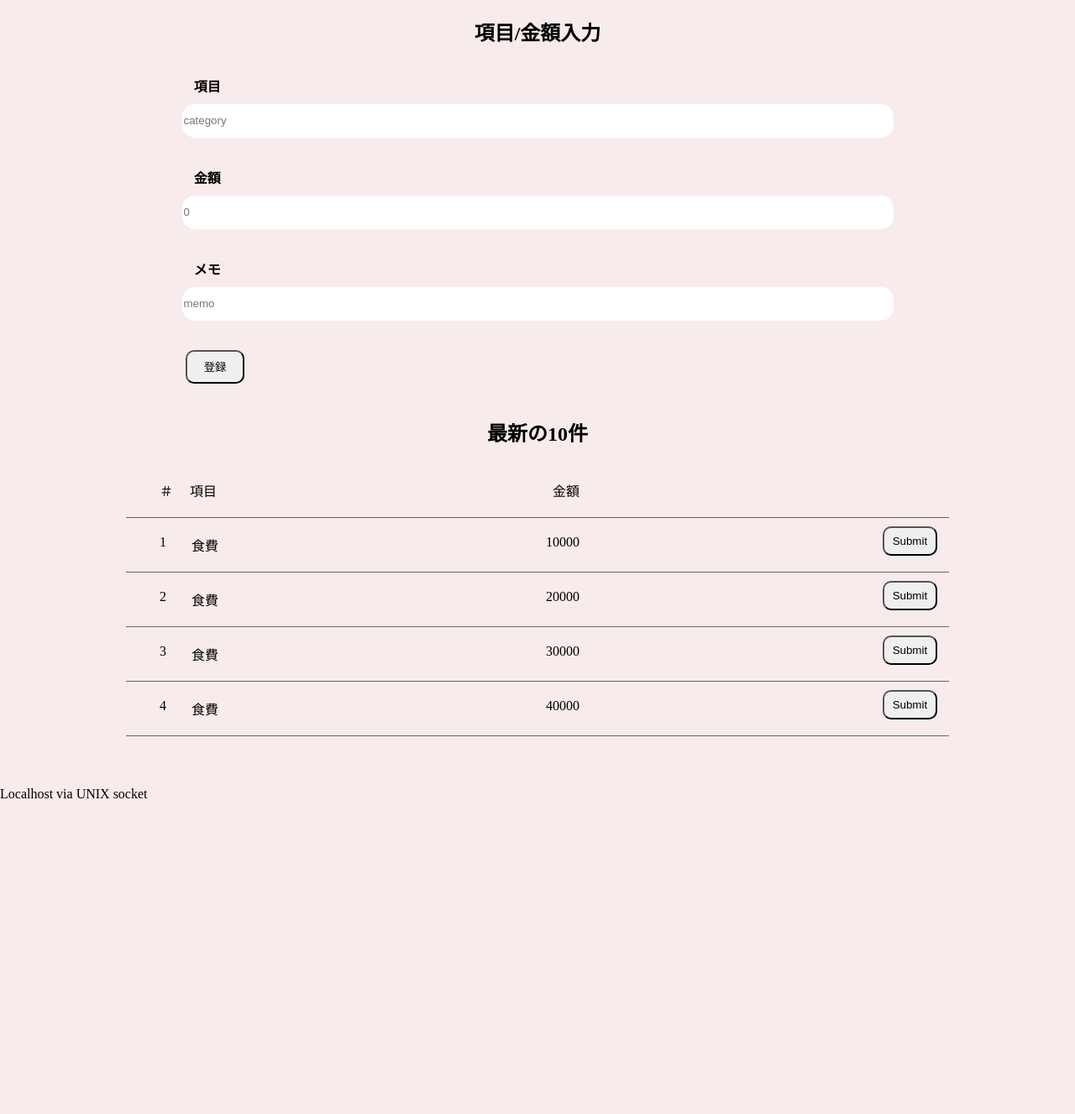
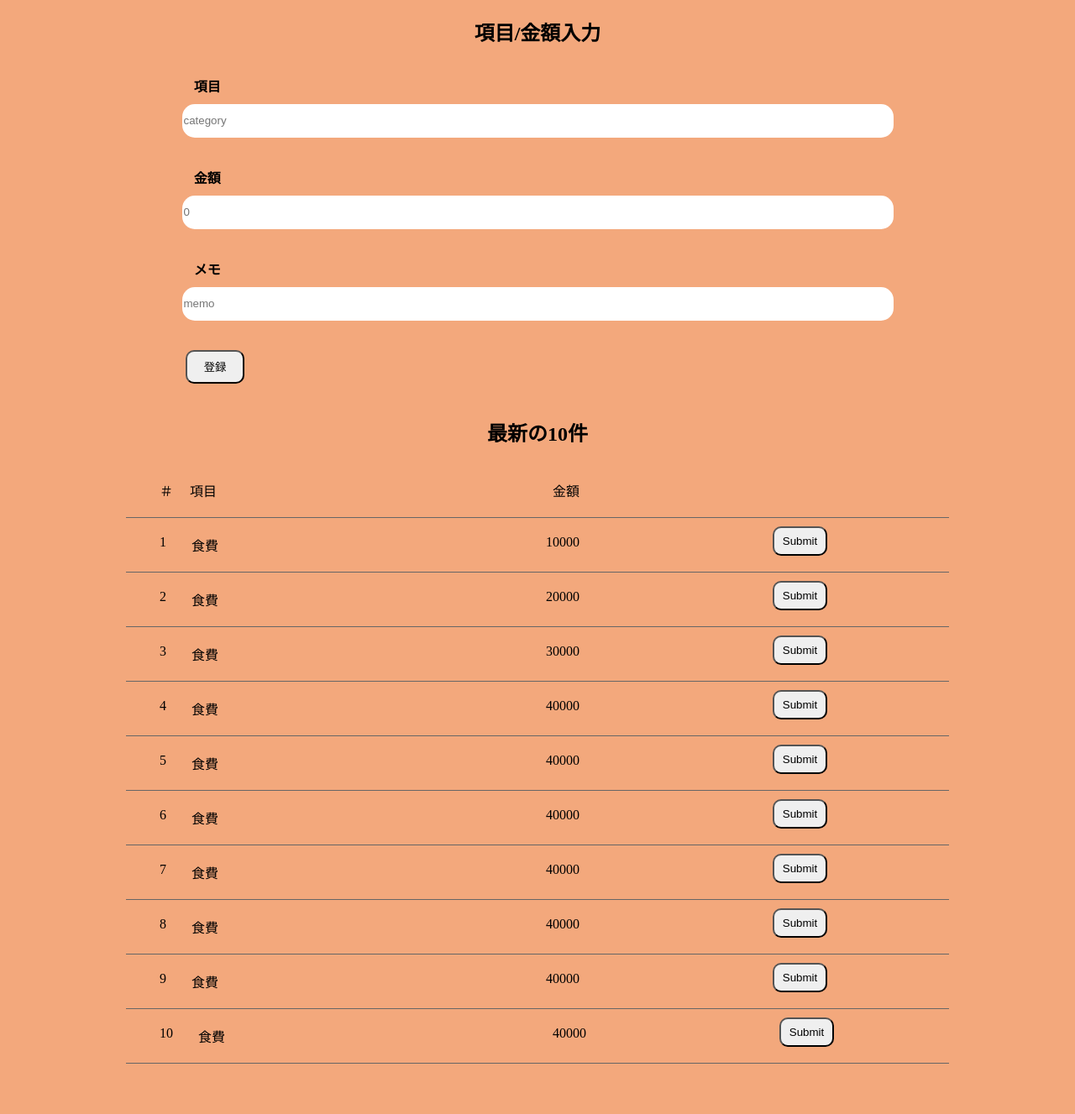
Before and after one commit to YukiUchinomiya/PHP_Practice, a PHP site: page / in a window 1280 px wide. Shown: the part 112-1439 px from the top of the page at 84% size. Before the commit the page ends 1063 px from the top, so only its background shows below. Run offline with PHP 8.4, Linux system fonts and the light colour scheme.

Commit message:
fix: STUDYSACHIOPHP-20　html要素の修正

```diff
--- a/src/STUDYSACHIOPHP-20/css/style.css
+++ b/src/STUDYSACHIOPHP-20/css/style.css
@@ -1,6 +1,6 @@
 body {
     margin: 0;
-    background-color: rgb(247, 235, 235);
+    background-color: rgb(243, 168, 124);
 }
 header{
     background-color: rgb(235, 129, 8);
@@ -76,7 +76,7 @@ header{
 }
 .result_text_detail_button{
     margin-top: 5px;
-    margin-left: 18%;
+    margin-left: 25px;
     width: 65px;
     height: 35px;
     border-radius:10px;
--- a/src/STUDYSACHIOPHP-20/index.php
+++ b/src/STUDYSACHIOPHP-20/index.php
@@ -69,6 +69,42 @@
                             <li class="result_text_detail_price">40000</li>
                             <li class="result_text_detail_button"><input type="submit" class="result_text_detail_button"></li>
                         </ul>
+                        <ul class="result_text_list">
+                            <li class="result_text_detail_id">5</li>
+                            <li class="result_text_detail_item">食費</li>
+                            <li class="result_text_detail_price">40000</li>
+                            <li class="result_text_detail_button"><input type="submit" class="result_text_detail_button"></li>
+                        </ul>
+                        <ul class="result_text_list">
+                            <li class="result_text_detail_id">6</li>
+                            <li class="result_text_detail_item">食費</li>
+                            <li class="result_text_detail_price">40000</li>
+                            <li class="result_text_detail_button"><input type="submit" class="result_text_detail_button"></li>
+                        </ul>
+                        <ul class="result_text_list">
+                            <li class="result_text_detail_id">7</li>
+                            <li class="result_text_detail_item">食費</li>
+                            <li class="result_text_detail_price">40000</li>
+                            <li class="result_text_detail_button"><input type="submit" class="result_text_detail_button"></li>
+                        </ul>
+                        <ul class="result_text_list">
+                            <li class="result_text_detail_id">8</li>
+                            <li class="result_text_detail_item">食費</li>
+                            <li class="result_text_detail_price">40000</li>
+                            <li class="result_text_detail_button"><input type="submit" class="result_text_detail_button"></li>
+                        </ul>
+                        <ul class="result_text_list">
+                            <li class="result_text_detail_id">9</li>
+                            <li class="result_text_detail_item">食費</li>
+                            <li class="result_text_detail_price">40000</li>
+                            <li class="result_text_detail_button"><input type="submit" class="result_text_detail_button"></li>
+                        </ul>
+                        <ul class="result_text_list">
+                            <li class="result_text_detail_id">10</li>
+                            <li class="result_text_detail_item">食費</li>
+                            <li class="result_text_detail_price">40000</li>
+                            <li class="result_text_detail_button"><input type="submit" class="result_text_detail_button"></li>
+                        </ul>
             </div>
         </section>
     </main>
@@ -78,18 +114,19 @@
 
 <?php
 
-    if(!empty($_POST['title' || 'price' || 'memo'])){
-        $category_clm  = 'INSERT INTO items(category) VALUES(:CATE)';
-        $price_clm  = 'INSERT INTO items(price) VALUES(:PRI)';
-        $note_clm  = 'INSERT INTO items(note) VALUES(:N)';
+//TODO
 
-        $stmt = $dbh->prepare($sql);
+// if(!empty($_POST['category'])){
+//     try{
+//       $sql  = 'INSERT INTO items(category) VALUES(:ONAMAE)';
+//       $stmt = $dbh->prepare($sql);
 
-        $stmt->bindParam(':ONAMAE', $_POST['inputName'], PDO::PARAM_STR);
-        $stmt->execute();
+//       $stmt->bindParam(':ONAMAE', $_POST['category'], PDO::PARAM_STR);
+//       $stmt->execute();
 
-        header('location: http://localhost:8888/');
-    }
-
-    $mysqli = new mysqli("localhost", "root", "root", "expenses_app");
-    echo $mysqli->host_info . "\n";
+//       header('location: http://localhost:8888/');
+//       exit();
+//     } catch (PDOException $e) {
+//         echo 'データベースにアクセスできません！'.$e->getMessage();
+//     }
+//   }
```
